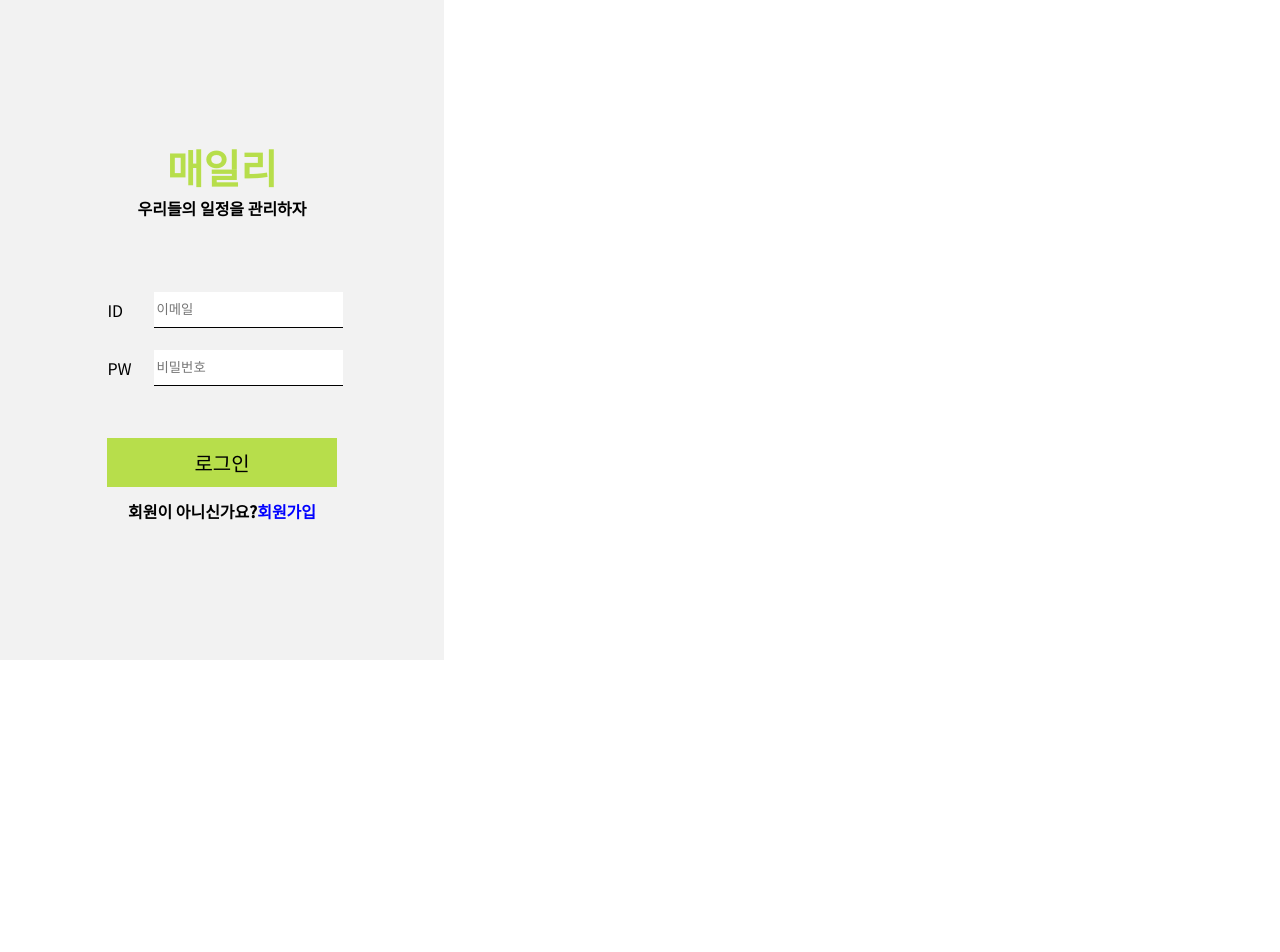
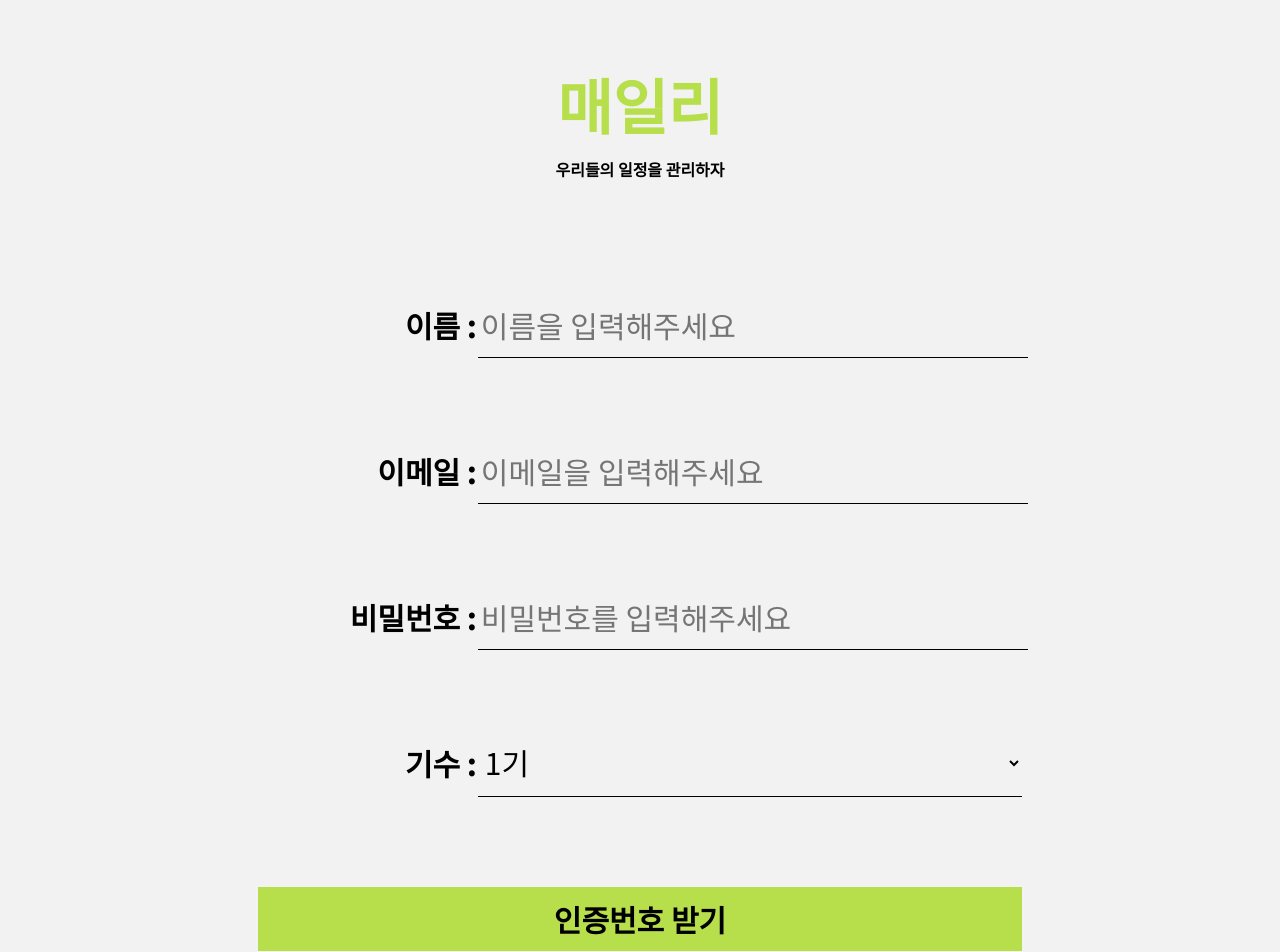
Before and after one commit to Maeily/Maeily_Web, a React (Create React App) app in the folder maeily/: page / in a window 1280 px wide. Shown: the top 952 px of the page. Before the commit the page ends 800 px from the top, so only its background shows below. Built offline with nearby package versions, Linux system fonts and the light colour scheme.

Commit message:
[UPDATE]
회원가입 컴포넌트 추가

```diff
--- a/maeily/package.json
+++ b/maeily/package.json
@@ -6,10 +6,12 @@
     "@testing-library/jest-dom": "^4.2.4",
     "@testing-library/react": "^9.3.2",
     "@testing-library/user-event": "^7.1.2",
+    "axios": "^0.20.0",
     "node-sass": "^4.14.1",
     "react": "^16.13.1",
     "react-dom": "^16.13.1",
-    "react-scripts": "3.4.3"
+    "react-scripts": "3.4.3",
+    "sweetalert2": "^10.3.5"
   },
   "scripts": {
     "start": "react-scripts start",
--- a/maeily/public/index.html
+++ b/maeily/public/index.html
@@ -24,7 +24,7 @@
       work correctly both with client-side routing and a non-root public URL.
       Learn how to configure a non-root public URL by running `npm run build`.
     -->
-    <title>React App</title>
+        <title>매일리</title>
     </head>
     <body>
         <noscript>You need to enable JavaScript to run this app.</noscript>
@@ -38,6 +38,5 @@
 
       To begin the development, run `npm start` or `yarn start`.
       To create a production bundle, use `npm run build` or `yarn build`.
-    -->
-  </body>
+    --></body>
 </html>
--- a/maeily/src/App.js
+++ b/maeily/src/App.js
@@ -1,10 +1,11 @@
 import React from "react";
 import SignInForm from "./components/signIn/SignInForm";
+import SignUpForm from "./components/signUp/SignUpForm";
 
 function App() {
     return (
         <div className="App">
-            <SignInForm></SignInForm>
+            <SignUpForm></SignUpForm>
         </div>
     );
 }
--- a/maeily/src/components/signIn/SignInForm.js
+++ b/maeily/src/components/signIn/SignInForm.js
@@ -1,16 +1,57 @@
 import React, { useState } from "react";
 import "./SignInForm.scss";
+
+// CommonJS
+const Swal = require("sweetalert2"); //Swal 라이브러리 가져오기
+const axios = require("axios"); // axios 라이브러리 가져오기
+
 function SignInForm() {
     const [email, setEmail] = useState("");
     const [password, setPassword] = useState("");
     const onChangeEmail = (e) => {
         setEmail(e.target.value);
     };
+
     const onChangePassword = (e) => {
         setPassword(e.target.value);
     };
     const onSubmit = () => {
-        console.log(email, password);
+        const url = "http://10.80.161.119:8000/api/auth/login";
+        axios({
+            method: "post",
+            url: url,
+            data: {
+                id: email,
+                pw: password,
+            },
+        })
+            .then((response) => {
+                Swal.fire({
+                    icon: "success",
+                    title: "와우!",
+                    text: "로그인에 성공했어요!.",
+                    showConfirmButton: false,
+                    timer: 1500,
+                    confirmButtonColor: "#B7DE4B",
+                });
+                if (response === "200") {
+                    //성공했을 시, 메인화면으로 넘어감
+                }
+            }) //서버로부터 받아 온 값을 log에 찍는다.
+            .catch((response) => {
+                console.log(response);
+                Swal.fire({
+                    icon: "error",
+                    title: "이런...",
+                    text: "회원정보가 올바르지 않아요.",
+                    confirmButtonColor: "#B7DE4B",
+                });
+            }); //받아온 과정에서 오류가 발생하면 오류가 발생했다고 알린다.
+    };
+    const onEnterPress = (e) => {
+        if (e.key === "Enter") {
+            onSubmit();
+        }
     };
     return (
         <div className="signInForm_Wrapper">
@@ -19,7 +60,7 @@ function SignInForm() {
                     <div id="form_mainTitle">매일리</div>
                     <div id="form_subTitle">우리들의 일정을 관리하자</div>
                 </div>
-                <table>
+                <table onKeyPress={onEnterPress}>
                     <tbody>
                         <tr>
                             <td>ID</td>
--- a/maeily/src/components/signIn/SignInForm.scss
+++ b/maeily/src/components/signIn/SignInForm.scss
@@ -14,10 +14,12 @@ $main_color: #b7de4b;
 }
 
 #form_mainTitle {
-    font-size: 40px;
+    font-size: 60px;
     color: $main_color;
 }
-
+.swal-button {
+    background-color: $main_color;
+}
 .signInForm_Wrapper {
     font-family: "Noto Sans KR", sans-serif;
     background-color: #f2f2f2;
@@ -38,9 +40,13 @@ $main_color: #b7de4b;
     padding: 10px;
     font-size: 20px;
     cursor: pointer;
+    border-radius: 5px;
 }
 td {
     padding: 10px;
+}
+tbody {
+    padding: 0px;
 }
 .form_input {
     padding: 10px;
@@ -49,6 +55,7 @@ td {
     width: 100%;
     border: none;
     outline: none;
+    background-color: #f2f2f2;
     border-bottom: 1px solid black;
 }
 .goto_signUp {
--- /dev/null
+++ b/maeily/src/components/signUp/SignUpForm.js
@@ -0,0 +1,108 @@
+import React, { useState } from "react";
+import "./SignUpForm.scss";
+
+const Swal = require("sweetalert2"); //Swal 라이브러리 가져오기
+const axios = require("axios"); // axios 라이브러리 가져오기
+
+function SignUpForm() {
+    const [name, setName] = useState("");
+    const [email, setEmail] = useState("");
+    const [password, setPassword] = useState("");
+
+    const onChangeName = (e) => {
+        setName(e.target.value);
+    };
+    const onChangeEmail = (e) => {
+        setEmail(e.target.value);
+    };
+    const onChangePassword = (e) => {
+        setPassword(e.target.value);
+    };
+    const onSubmit = () => {
+        /*
+        Swal.fire({
+            icon: "success",
+            text: "인증번호 보내기 성공!",
+            showConfirmButton: false,
+            timer: 1500,
+            confirmButtonColor: "#B7DE4B",
+        });
+        */
+    };
+    return (
+        <div className="signUpForm_Wrapper">
+            <div>
+                <div className="title">
+                    <div id="form_mainTitle">매일리</div>
+                    <div id="form_subTitle">우리들의 일정을 관리하자</div>
+                </div>
+                <div className="form_inputs">
+                    <table>
+                        {/*이름 이메일 비번 기수*/}
+                        <tr>
+                            <td className="form_name">이름 : </td>
+                            <td>
+                                <input
+                                    type="text"
+                                    className="form_input"
+                                    placeholder="이름을 입력해주세요"
+                                    onChange={onChangeName}
+                                    value={name}
+                                />
+                            </td>
+                        </tr>
+
+                        <tr>
+                            <td className="form_name">이메일 : </td>
+                            <td>
+                                <input
+                                    type="email"
+                                    className="form_input"
+                                    placeholder="이메일을 입력해주세요"
+                                    onChange={onChangeEmail}
+                                    value={email}
+                                />
+                            </td>
+                        </tr>
+                        <tr>
+                            <td className="form_name">비밀번호 : </td>
+                            <td>
+                                <input
+                                    type="password"
+                                    className="form_input"
+                                    placeholder="비밀번호를 입력해주세요"
+                                    onChange={onChangePassword}
+                                    value={password}
+                                />
+                            </td>
+                        </tr>
+                        <tr>
+                            <td className="form_name">기수 : </td>
+                            <td>
+                                <select name="" id="" className="form_input">
+                                    <option value="1">1기</option>
+                                    <option value="2">2기</option>
+                                    <option value="3">3기</option>
+                                    <option value="4">4기</option>
+                                    <option value="5">5기</option>
+                                </select>
+                            </td>
+                        </tr>
+                        <tr>
+                            <td colSpan="2">
+                                <input
+                                    type="button"
+                                    value="인증번호 받기"
+                                    className="form_input submit_button"
+                                    onClick={onSubmit}
+                                />
+                            </td>
+                        </tr>
+                    </table>
+                </div>
+            </div>
+        </div>
+    );
+}
+
+export default SignUpForm;
--- /dev/null
+++ b/maeily/src/components/signUp/SignUpForm.scss
@@ -0,0 +1,61 @@
+/*폰트 영역*/
+@import url("https://fonts.googleapis.com/css2?family=Noto+Sans+KR:wght@400;500&display=swap");
+
+/*변수 영역*/
+$main_color: #b7de4b;
+
+.signUpForm_Wrapper {
+    background-color: #f2f2f2;
+}
+
+.title {
+    user-select: none;
+    padding-top: 60px;
+    font-family: "Noto Sans KR", sans-serif;
+    display: flex;
+    flex-direction: column;
+    align-items: center;
+    justify-content: center;
+    padding-bottom: 60px;
+    font-weight: bold;
+}
+table {
+    width: 60%;
+    font-family: "Noto Sans KR", sans-serif;
+}
+td {
+    padding: 0px;
+    margin: 50px;
+}
+.form_input {
+    font-family: "Noto Sans KR", sans-serif;
+    width: 100%;
+    font-size: 30px;
+}
+.form_name {
+    font-size: 30px;
+    font-weight: bold;
+    display: flex;
+    justify-content: right;
+    margin-right: 0px;
+}
+#form_mainTitle {
+    font-size: 60px;
+    color: $main_color;
+}
+#form_subTitle {
+    padding: 10px;
+}
+.form_inputs {
+    display: flex;
+    justify-content: center;
+    padding-bottom: 300px;
+}
+.submit_button {
+    margin-top: 50px;
+    font-family: "Noto Sans KR", sans-serif;
+    font-weight: bold;
+    background-color: $main_color;
+    border: none;
+    cursor: pointer;
+}
```
Also changed, not shown: 1 other file (tests, documents, lock files or other folders). Lines whose indentation alone changed are shown as unchanged.
